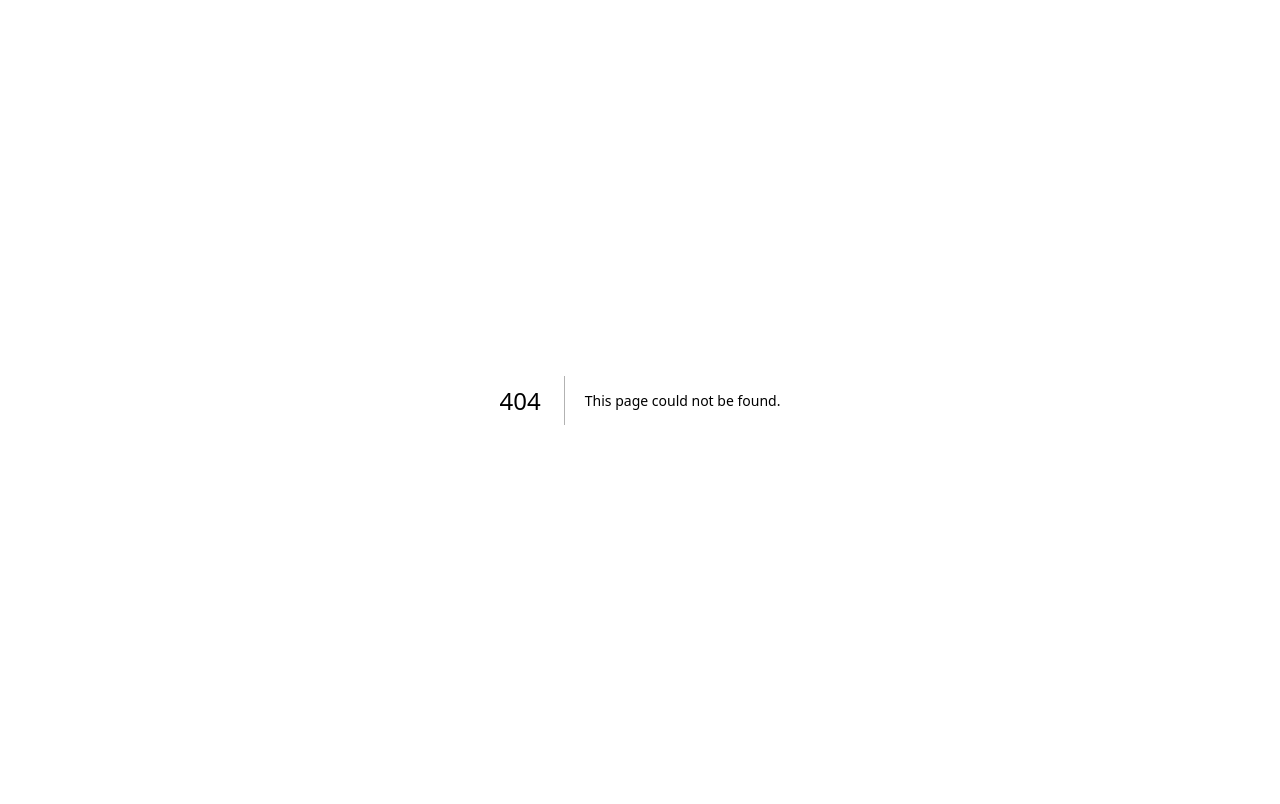
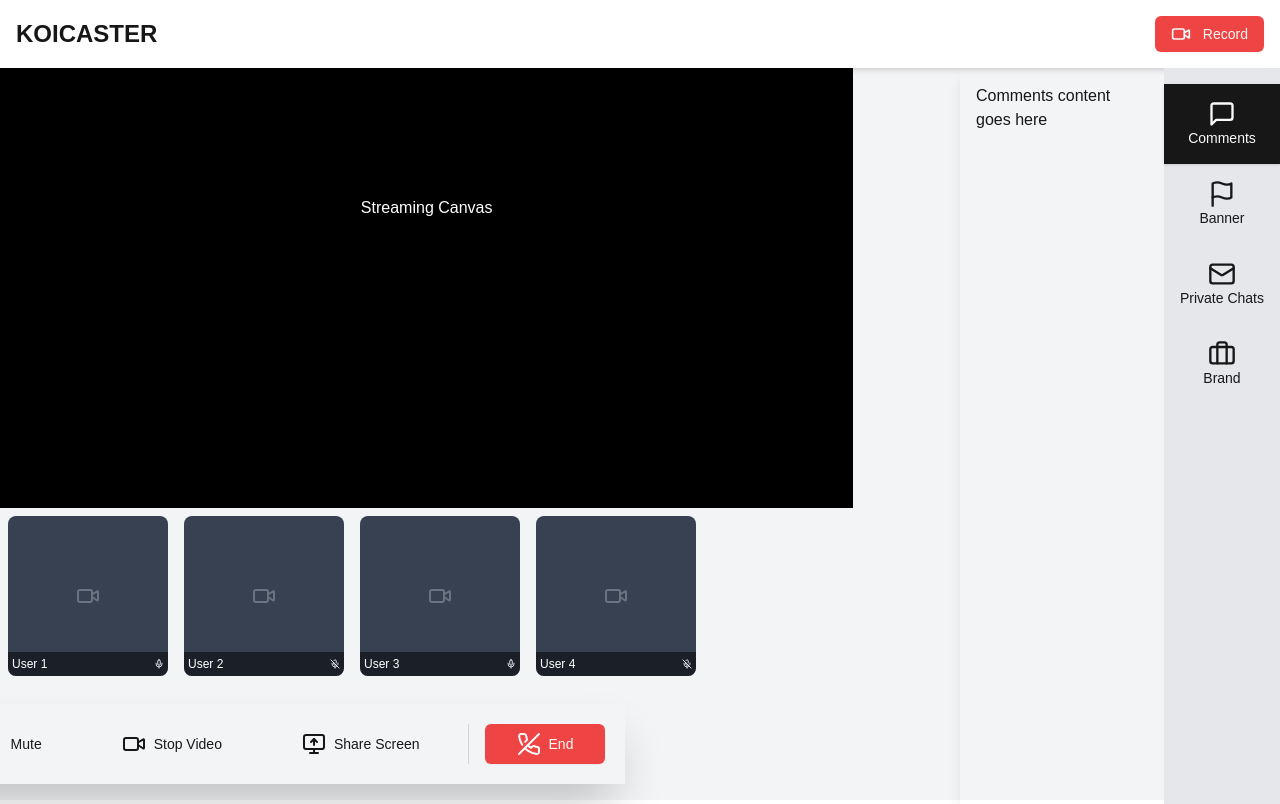
Before and after one commit to samirpokharel/koicaster-frontend, a Next.js app: page /studio in a window 1280 px wide. Before the commit this address had no page. Built offline with nearby package versions, Linux system fonts and the light colour scheme.

Commit message:
streaming studio

```diff
--- /dev/null
+++ b/src/app/studio/page.tsx
@@ -0,0 +1,150 @@
+"use client"
+import React, { useState } from 'react';
+import { Mic, MicOff, Video, MonitorUp, PhoneOff, MessageSquare, Flag, Mail, Briefcase, ChevronLeft, ChevronRight } from 'lucide-react';
+import { Button } from '@/components/ui/button';
+import { Card, CardContent } from '@/components/ui/card';
+import { ScrollArea } from '@/components/ui/scroll-area';
+import { Tabs, TabsContent, TabsList, TabsTrigger } from '@/components/ui/tabs';
+import { Separator } from '@/components/ui/separator';
+import Link from 'next/link.js';
+
+const LiveStreamStudio = () => {
+  const [sidebarOpen, setSidebarOpen] = useState(false);
+  const [activeTab, setActiveTab] = useState('comments');
+  const users = [
+    { name: 'User 1', muted: false },
+    { name: 'User 2', muted: true },
+    { name: 'User 3', muted: false },
+    { name: 'User 4', muted: true },
+  ];
+
+  const tabs = [
+    {
+      id: 'comments', label: 'Comments', icon: <MessageSquare className='h-full w-full' />
+    },
+    { id: 'banner', label: 'Banner', icon: <Flag className='h-full w-full' /> },
+    { id: 'privateChats', label: 'Private Chats', icon: <Mail className='h-full w-full' /> },
+    { id: 'brand', label: 'Brand', icon: <Briefcase className='h-full w-full' /> },
+  ];
+
+  const toggleSidebar = () => setSidebarOpen(!sidebarOpen);
+
+
+
+  const renderTabContent = () => {
+    switch (activeTab) {
+      case 'comments':
+        return <div className="p-4">Comments content goes here</div>;
+      case 'banner':
+        return <div className="p-4">Banner content goes here</div>;
+      case 'privateChats':
+        return <div className="p-4">Private Chats content goes here</div>;
+      case 'brand':
+        return <div className="p-4">Brand content goes here</div>;
+      default:
+        return null;
+    }
+  };
+
+  return (
+    <div className="h-screen gap-10 bg-gray-100">
+      <header className="bg-white shadow-md p-4 flex items-center justify-between">
+        <div className="flex items-center space-x-4">
+
+          <div className="text-sm md:text-2xl font-bold cursor-pointer">
+            <Link href={"/"}>KOICASTER</Link>
+          </div>
+        </div>
+        <div className="flex items-center space-x-4">
+          <Button variant="destructive">
+
+            <Video className="w-5 h-5s mr-3" /> <span>Record</span>
+          </Button>
+        </div>
+      </header>
+
+      <div className="flex h-[92vh]">
+        <div className="flex-1 flex flex-col">
+          <div className="flex-1 flex">
+            <div className={`bg-black flex-1 w-full transition-all duration-300`}>
+              <div className="text-white text-center pt-32">Streaming Canvas</div>
+            </div>
+          </div>
+
+          {/* User Row */}
+          <div className=" ">
+            <ScrollArea className="h-full">
+              <div className="flex items-center space-x-4 p-2">
+                {users.map((user, index) => (
+                  <div key={index} className="flex flex-col items-center">
+                    <div className="w-40 h-40 bg-gray-700 rounded-lg relative overflow-hidden">
+                      <Video className="absolute inset-0 m-auto text-gray-500" size={24} />
+                      <div className="absolute bottom-0 left-0 right-0 bg-black bg-opacity-50 text-white text-xs p-1 flex justify-between items-center">
+                        <span className="truncate max-w-[80%]">{user.name}</span>
+                        {user.muted ? <MicOff size={10} /> : <Mic size={10} />}
+                      </div>
+                    </div>
+                  </div>
+                ))}
+              </div>
+            </ScrollArea>
+          </div>
+
+          {/* Action Buttons */}
+          <div className="w-3/5 flex m-5 justify-center item-center">
+            <div className="flex p-5 space-x-4 shadow-2xl">
+              <Button variant="ghost" size="lg" >
+                <Mic className="h-6 w-6 mr-2" />
+                Mute
+              </Button>
+              <Button variant="ghost" size="lg" >
+                <Video className="h-6 w-6 mr-2" />
+                Stop Video
+              </Button>
+              <Button variant="ghost" size="lg" >
+                <MonitorUp className="h-6 w-6 mr-2" />
+                Share Screen
+              </Button>
+              <Separator orientation="vertical" className="h-10 bg-gray-300" />
+              <Button variant="destructive" size="lg">
+                <PhoneOff className="h-6 w-6 mr-2" />
+                End
+              </Button>
+            </div>
+          </div>
+        </div>
+        <div className='w-1/12'></div>
+        {/* Sidebar */}
+        <div className={`shadow-lg w-1/4    'translate-x-0' flex`}>
+
+
+          <div className="flex-1  overflow-auto">
+            {renderTabContent()}
+          </div>
+
+          <div className=" bg-gray-200 flex flex-col justify-start  pt-4">
+            {tabs.map((tab) => (
+              <Button
+                key={tab.id}
+
+                variant={activeTab === tab.id ? "sharp" : "ghost"}
+                className={`w-full h-20 p-4`}
+                onClick={() => setActiveTab(tab.id)}
+              >
+                <div className="flex flex-col rounded-none justify-center items-center">
+                  <div className='h-7 w-7'>
+                    {tab.icon}
+                  </div>
+                  <div className={`text-sm `}>{tab.label}</div>
+                </div>
+              </Button>
+            ))}
+          </div>
+        </div>
+      </div>
+    </div>
+
+  );
+};
+
+export default LiveStreamStudio;
```
